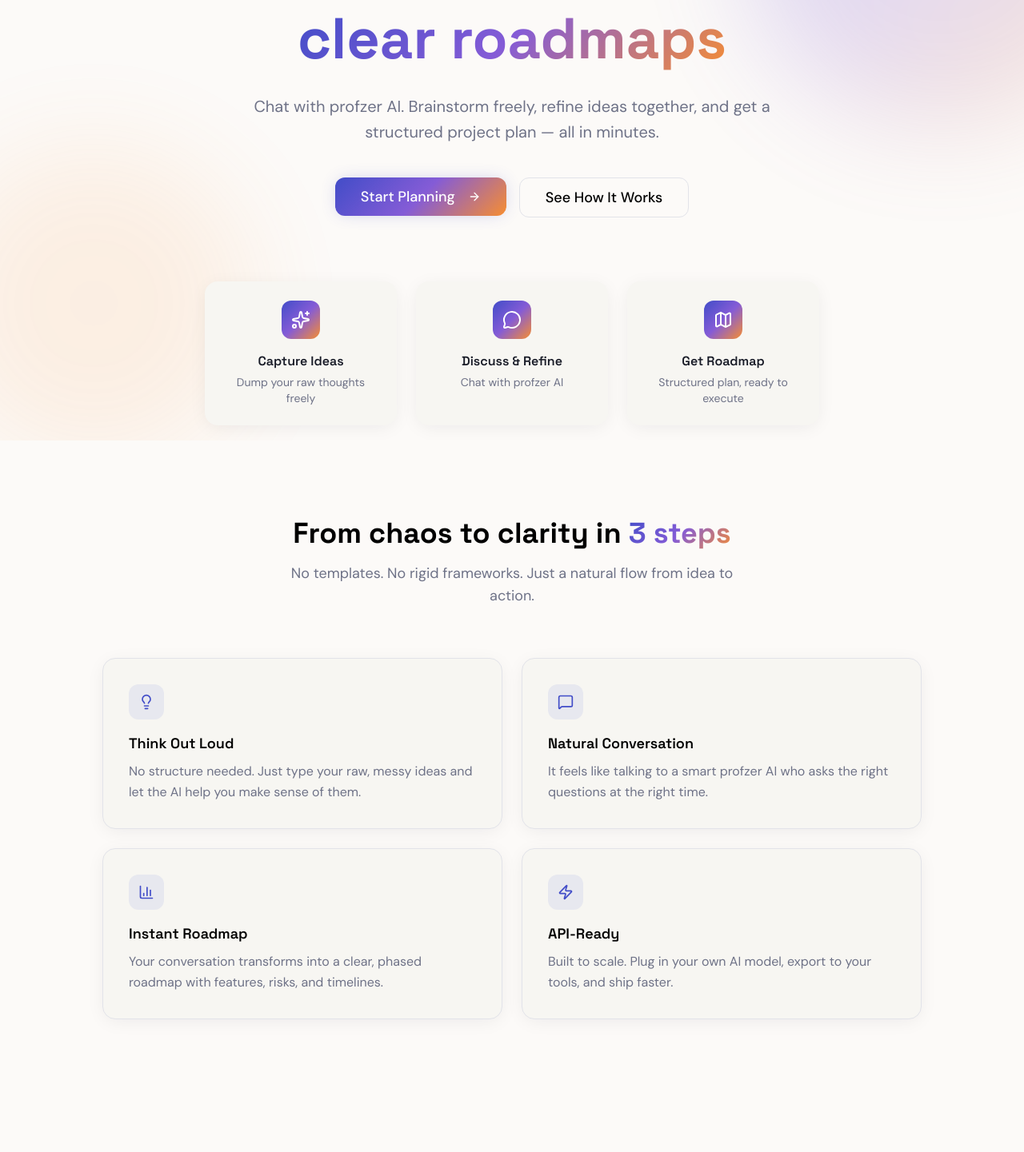
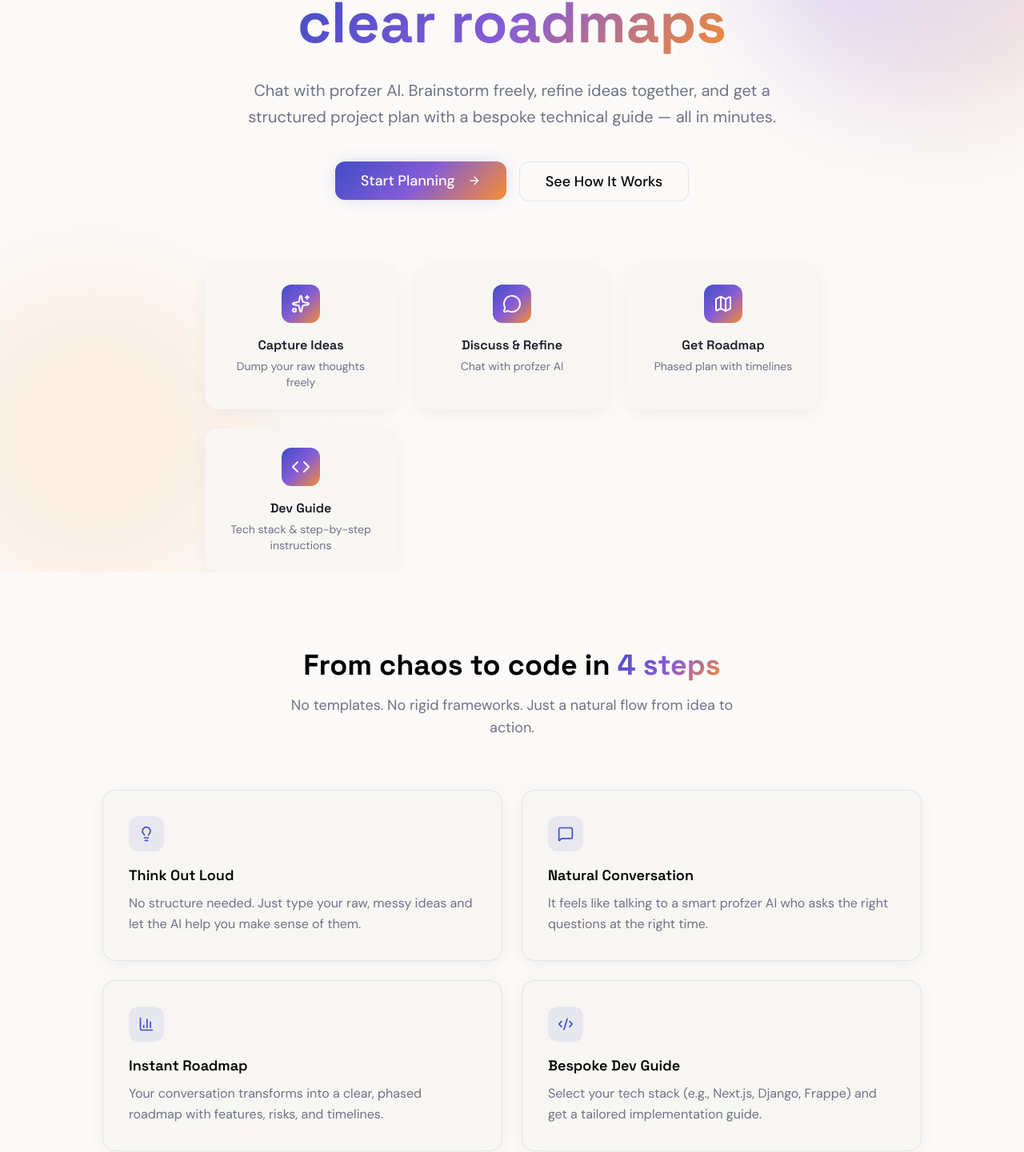
Before and after one commit to MVVYSHNAV/idea_generator, a Next.js app: page / in a window 1280 px wide. Shown: the part 249-1690 px from the top of the page at 80% size. Built offline with nearby package versions, Linux system fonts and the light colour scheme.

Commit message:
fix: updated home page

```diff
--- a/components/HeroSection.js
+++ b/components/HeroSection.js
@@ -2,7 +2,7 @@
 
 import { motion } from "framer-motion";
 import { useRouter } from "next/navigation";
-import { ArrowRight, Sparkles, MessageCircle, Map } from "lucide-react";
+import { ArrowRight, Sparkles, MessageCircle, Map, Code } from "lucide-react";
 import { Button } from "@/components/ui/button";
 import Logo from "./Logo";
 
@@ -61,7 +61,7 @@
                     className="text-lg sm:text-xl text-muted-foreground max-w-2xl mx-auto mb-10 leading-relaxed"
                 >
                     Chat with profzer AI. Brainstorm freely, refine ideas together,
-                    and get a structured project plan — all in minutes.
+                    and get a structured project plan with a bespoke technical guide — all in minutes.
                 </motion.p>
 
                 {/* CTA */}
@@ -101,7 +101,8 @@
                     {[
                         { icon: Sparkles, title: "Capture Ideas", desc: "Dump your raw thoughts freely" },
                         { icon: MessageCircle, title: "Discuss & Refine", desc: "Chat with profzer AI" },
-                        { icon: Map, title: "Get Roadmap", desc: "Structured plan, ready to execute" },
+                        { icon: Map, title: "Get Roadmap", desc: "Phased plan with timelines" },
+                        { icon: Code, title: "Dev Guide", desc: "Tech stack & step-by-step instructions" },
                     ].map((step, i) => (
                         <motion.div
                             key={step.title}
--- a/components/HowItWorks.js
+++ b/components/HowItWorks.js
@@ -1,7 +1,7 @@
 'use client';
 
 import { motion } from "framer-motion";
-import { Lightbulb, MessageSquare, BarChart3, Zap } from "lucide-react";
+import { Lightbulb, MessageSquare, BarChart3, Code2 } from "lucide-react";
 
 const features = [
     {
@@ -20,9 +20,9 @@
         description: "Your conversation transforms into a clear, phased roadmap with features, risks, and timelines.",
     },
     {
-        icon: Zap,
-        title: "API-Ready",
-        description: "Built to scale. Plug in your own AI model, export to your tools, and ship faster.",
+        icon: Code2,
+        title: "Bespoke Dev Guide",
+        description: "Select your tech stack (e.g., Next.js, Django, Frappe) and get a tailored implementation guide.",
     },
 ];
 
@@ -37,7 +37,7 @@
                     className="text-center mb-16"
                 >
                     <h2 className="text-3xl sm:text-4xl font-bold font-display mb-4">
-                        From chaos to clarity in <span className="gradient-text">3 steps</span>
+                        From chaos to code in <span className="gradient-text">4 steps</span>
                     </h2>
                     <p className="text-muted-foreground text-lg max-w-xl mx-auto">
                         No templates. No rigid frameworks. Just a natural flow from idea to action.
```
